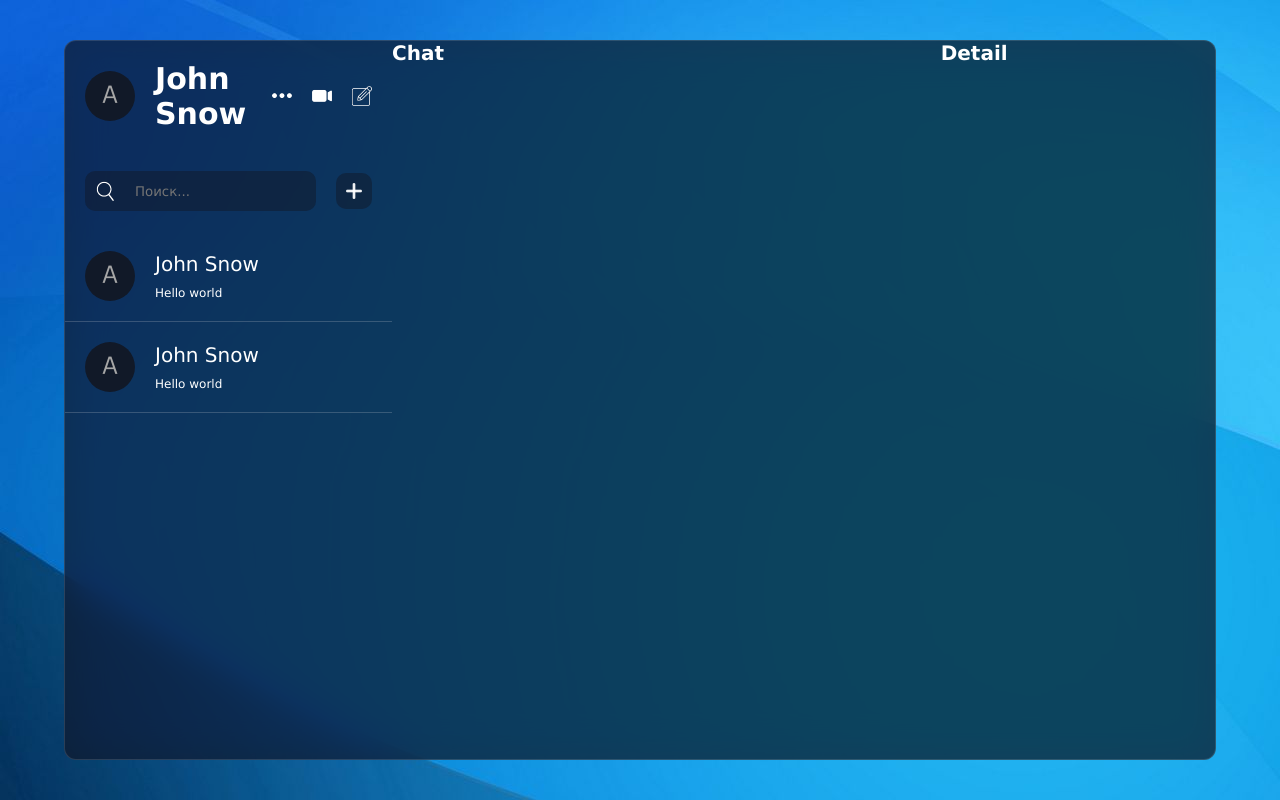
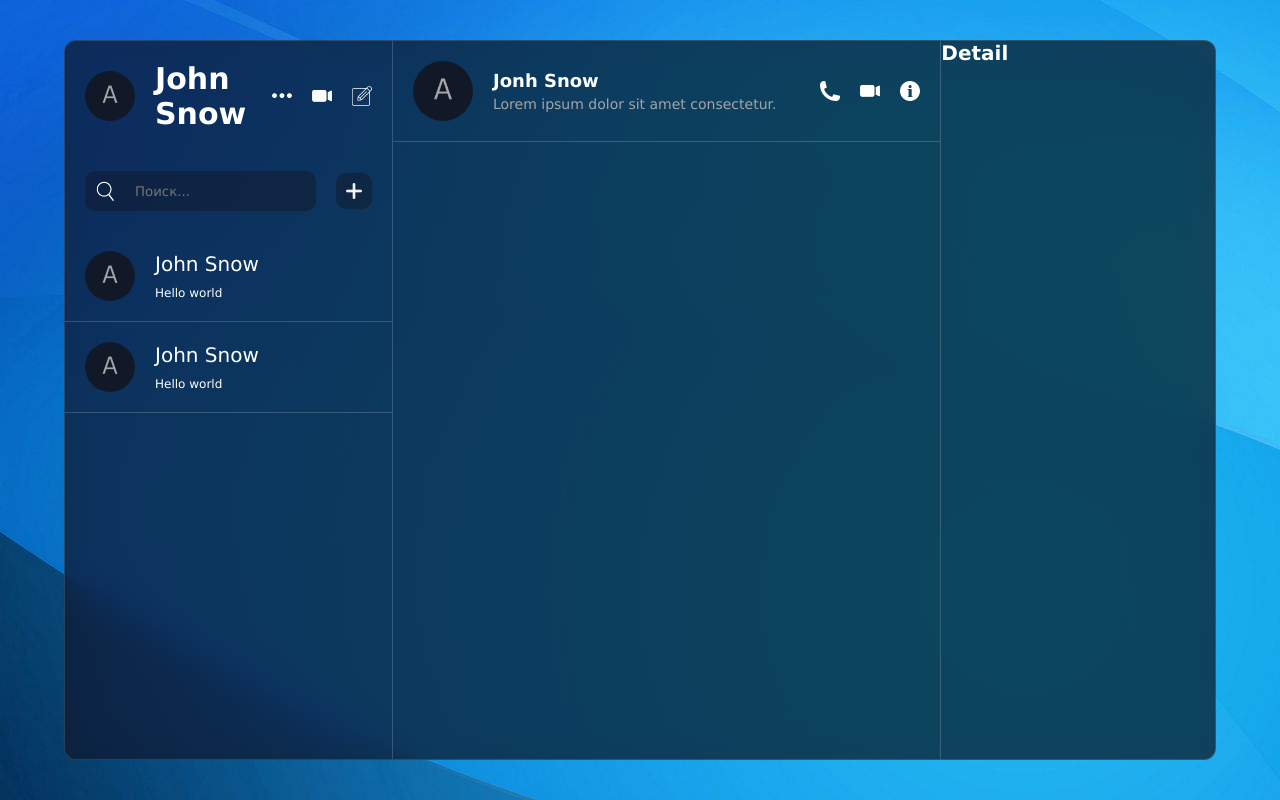
Before and after one commit to vladislav-moscow/Chat, a Next.js app: page / in a window 1280 px wide. Built offline with nearby package versions, Linux system fonts and the light colour scheme.

Commit message:
начал стилизовать и создавать компонет чата

```diff
--- a/src/app/globals.css
+++ b/src/app/globals.css
@@ -1,13 +1,27 @@
+*::-webkit-scrollbar,
+html *::-webkit-scrollbar {
+	width: 4px; /* ширина scrollbar */
+}
+*::-webkit-scrollbar-track,
+html *::-webkit-scrollbar-track {
+	background: transparent; /* цвет дорожки */
+}
+*::-webkit-scrollbar-thumb,
+html *::-webkit-scrollbar-thumb {
+	background-color: rgba(17, 25, 40, 0.5);
+	border-radius: 5px;
+}
+
 * {
-  margin: 0;
-  padding: 0;
-  box-sizing: border-box;
-  font-family: "Lucida Sans", "Lucida Sans Regular", "Lucida Grande",
-    "Lucida Sans Unicode", Geneva, Verdana, sans-serif;
+	margin: 0;
+	padding: 0;
+	box-sizing: border-box;
+	font-family: 'Lucida Sans', 'Lucida Sans Regular', 'Lucida Grande',
+		'Lucida Sans Unicode', Geneva, Verdana, sans-serif;
 }
 
 body {
-	background-image: url("/bg_img.jpg");
+	background-image: url('/bg_img.jpg');
 	display: flex;
 	align-items: center;
 	justify-content: center;
--- a/src/components/chat/Chat.jsx
+++ b/src/components/chat/Chat.jsx
@@ -1,7 +1,27 @@
-import "./chat.css";
+import Image from 'next/image';
+import './chat.css';
 
 const Chat = () => {
-	return <div className="chat">Chat</div>;
+	return (
+		<div className='chat'>
+			<div className='top'>
+				<div className='user'>
+					<Image src='/avatar.png' width={60} height={60} alt='avatarDefault' />
+					<div className='texts'>
+						<span>Jonh Snow</span>
+						<p>Lorem ipsum dolor sit amet consectetur.</p>
+					</div>
+				</div>
+				<div className='icons'>
+					<Image src='/phone.png' width={20} height={20} alt='phone' />
+					<Image src='/video.png' width={20} height={20} alt='video' />
+					<Image src='/info.png' width={20} height={20} alt='info' />
+				</div>
+			</div>
+			<div className='center'></div>
+			<div className='bottom'></div>
+		</div>
+	);
 };
 
 export default Chat;
--- a/src/components/chat/chat.css
+++ b/src/components/chat/chat.css
@@ -1,3 +1,49 @@
 .chat {
 	flex: 2;
+	border-left: 1px solid #dddddd35;
+	border-right: 1px solid #dddddd35;
+	height: 100%;
+  display: flex;
+  flex-direction: column;
+
+	.top {
+    padding: 20px;
+    display: flex;
+    align-items: center;
+    justify-content: space-between;
+    border-bottom: 1px solid #dddddd35;
+
+    .user {
+      display: flex;
+      align-items: center;
+      gap: 20px;
+
+      img {
+        border-radius: 50%;
+        object-fit: cover;
+      }
+
+      .texts {
+        display: flex;
+        flex-direction: column;
+        gap: 5px;
+
+        span {
+          font-size: 18px;
+          font-weight: bold;
+        }
+
+        p {
+          font-size: 14px;
+          font-weight: 300;
+          color: #a5a5a5;
+        }
+      }
+    }
+
+    .icons {
+      display: flex;
+      gap: 20px;
+    }
+  }
 }
```
